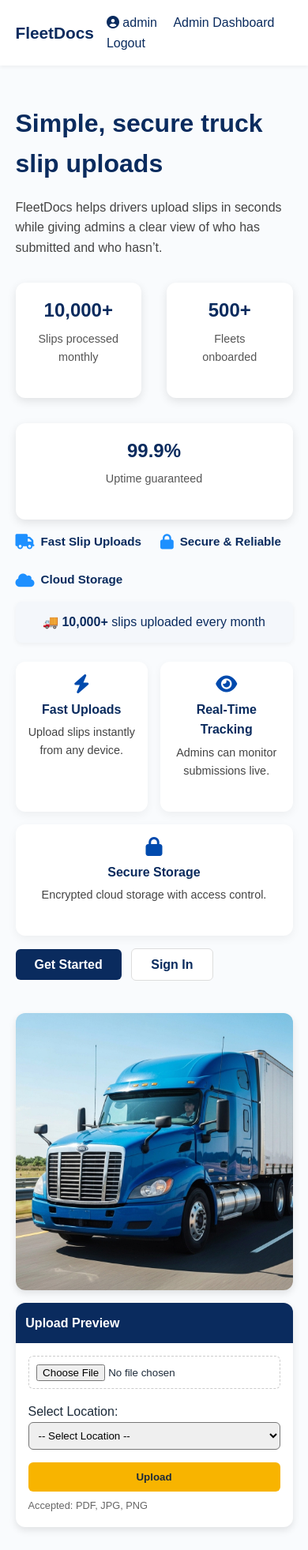
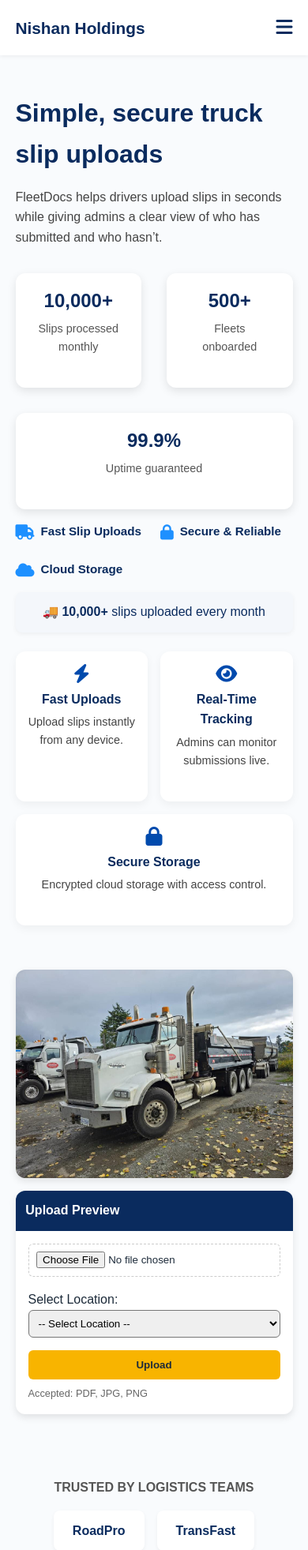
Before and after one commit to Nitin-779/Truck_Slips, a Django app: page / in a window 390 px wide. Shown: the top 1963 px of the page at 79% size. Run offline with Django 5.2, Linux system fonts and the light colour scheme; a user stored in the database is signed in.

Commit message:
changes in index

```diff
--- a/slips/templates/index.html
+++ b/slips/templates/index.html
@@ -4,7 +4,7 @@
 <head>
   <meta charset="UTF-8">
   <meta name="viewport" content="width=device-width, initial-scale=1.0">
-  <title>FleetDocs</title>
+  <title>Nishan Holdings</title>
 
   <link rel="stylesheet" href="https://cdnjs.cloudflare.com/ajax/libs/font-awesome/6.4.0/css/all.min.css">
 
@@ -40,6 +40,51 @@
       font-weight: bold;
       color: #0a2b5e;
     }
+
+    /* Hamburger menu hidden by default */
+.menu-toggle {
+  display: none;
+  font-size: 1.5rem;
+  cursor: pointer;
+  color: #0a2b5e;
+}
+
+/* Mobile navbar */
+@media (max-width: 768px) {
+  .nav-links {
+    display: none;
+    flex-direction: column;
+    position: absolute;
+    top: 60px;
+    right: 5%;
+    background: white;
+    width: 200px;
+    border-radius: 8px;
+    box-shadow: 0 4px 12px rgba(0,0,0,0.1);
+    padding: 1rem;
+  }
+
+  .nav-links a {
+    margin: 0.7rem 0;
+    display: block;
+  }
+
+  .nav-links .btn {
+    display: block;
+    text-align: center;
+    margin-top: 0.5rem;
+  }
+
+  .menu-toggle {
+    display: block;
+  }
+
+  .nav-links.active {
+    display: flex;
+  }
+}
+
+
 
     .nav-links a {
       margin-left: 1rem;
@@ -743,8 +788,14 @@
 <body>
 
   <nav class="navbar">
-    <div class="logo">FleetDocs</div>
-    <div class="nav-links">
+    <div class="logo">Nishan Holdings</div>
+
+    <!-- Hamburger Icon -->
+  <div class="menu-toggle" id="menu-toggle">
+    <i class="fas fa-bars"></i>
+  </div>
+
+    <div class="nav-links" id="nav-links">
       {% if user.is_authenticated %}
       <a href="#"><i class="fas fa-user-circle"></i> {{ user.username }}</a>
 
@@ -759,7 +810,7 @@
       {% endif %}
       <a href="{% url 'logout' %}">Logout</a>
       {% else %}
-      <a href="{% url 'login' %}">Sign In</a>
+      <a href="{% url 'login' %}" class="btn">Sign In</a>
       <a href="{% url 'signup' %}" class="btn">Sign Up</a>
       {% endif %}
     </div>
@@ -830,14 +881,16 @@
     </div>
 
     <!-- ✅ Buttons -->
+     {% if not user.is_authenticated %}
     <div class="buttons">
       <a href="{% url 'signup' %}" class="btn">Get Started</a>
       <a href="{% url 'login' %}" class="btn btn-outline">Sign In</a>
     </div>
+    {% endif %}
   </div>
 
   <div class="hero-img">
-    <img src="{% static 'images/truck.jpg' %}" alt="Truck">
+    <img src="{% static 'images/truck_.jpg' %}" alt="Truck">
 
     <div class="upload-card">
       <div class="upload-card-header">Upload Preview</div>
@@ -938,7 +991,7 @@
 
   <section class="footer-quote">
     <p>“Paperwork shouldn’t slow the road.” — FleetDocs</p>
-    <a href="{% url 'signup' %}" class="btn">Get Started</a>
+    <!-- <a href="{% url 'signup' %}" class="btn">Get Started</a> -->
   </section>
 
   <section class="hiw-section">
@@ -1015,10 +1068,12 @@
     <p>
       Create your account and start collecting slips in minutes.
     </p>
+    {% if not user.is_authenticated %}
     <div class="cta-buttons">
       <a href="{% url 'signup' %}" class="btn">Get Started</a>
       <a href="{% url 'login' %}" class="btn btn-outline">I already have an account</a>
     </div>
+    {% endif %}
   </section>
 
   <footer class="footer-bottom">
@@ -1050,6 +1105,14 @@
   });
 });
 
+// Navbar toggle (new)
+  const menuToggle = document.getElementById("menu-toggle");
+  const navLinks = document.getElementById("nav-links");
+
+  menuToggle.addEventListener("click", () => {
+    navLinks.classList.toggle("active");
+  });
+
   </script>
 </body>
 </html>
```
Also changed, not shown: slips/templates/login.html (+53 -19 lines), slips/templates/signup.html (+44 -17 lines), slips/static/images/truck_.jpg (added).
